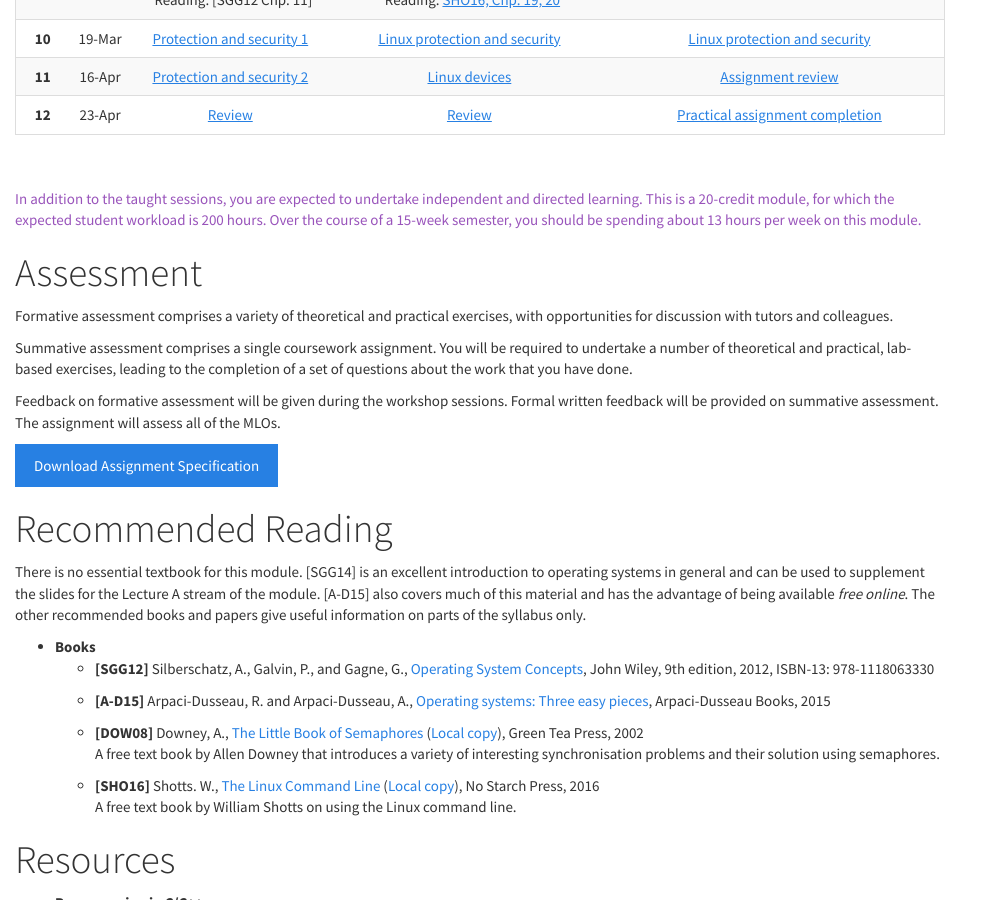
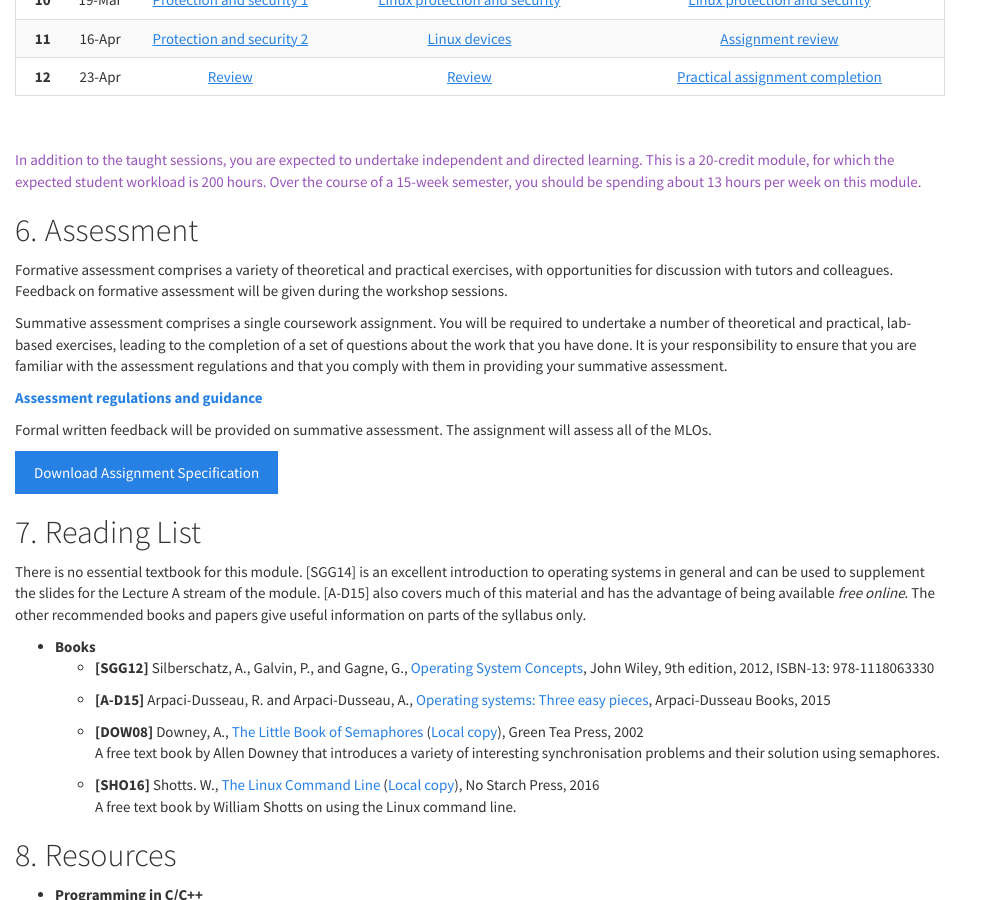
Before and after one commit to wkz20042008/kf4005, a Jekyll site: the page built from index.md, in a window 1280 px wide and 900 px high, scrolled down 2929 px. Shown: the whole window, without its empty margins (0-993 px from the left). Built offline with Jekyll 4.4.1, drawn with Linux system fonts in a browser that asks for light colours; nearby versions of some CDN libraries; some of the changed text lies outside the part shown.

Commit message:
Minor changes to index.md for VLE compliance

```diff
--- a/index.md
+++ b/index.md
@@ -2,7 +2,7 @@
 layout: default
 title: Home
 ---
-# Introduction
+## Introduction
 
 
 <p class="lead">
@@ -58,7 +58,7 @@ lab/seminar sessions every week. Refer to your personal timetable to identify
 the lab session that you should attend.
 </p>
 
-# Synopsis
+## Synopsis
 
 This module introduces you to the fundamentals of operating systems:
 processes/threads, communication, memory management, file systems, I/O,
@@ -114,24 +114,28 @@ which the expected student workload is 200 hours. Over the course of a
 this module.
 </p>
 
-# Assessment
+## Assessment
 
 Formative assessment comprises a variety of theoretical and practical exercises,
 with opportunities for discussion with tutors and colleagues.
+Feedback on formative assessment will be given during the workshop sessions.
 
 Summative assessment comprises a single coursework assignment. You will be
 required to undertake a number of theoretical and practical, lab-based
 exercises, leading to the completion of a set of questions about the work that
-you have done.
+you have done. It is your responsibility to ensure that you are familiar
+with the assessment regulations and that you comply with them in providing your
+summative assessment.
 
-Feedback on formative assessment will be given during the workshop sessions.
+[**Assessment regulations and guidance**](https://www.northumbria.ac.uk/about-us/university-services/academic-registry/quality-and-teaching-excellence/assessment/guidance-for-students/)
+
 Formal written feedback will be provided on summative assessment. The assignment
 will assess all of the MLOs.
 
 <a class="btn btn-large btn-primary" href="{{site.baseurl}}{{site.raurl}}/assgn.pdf"><i
 class="icon-upload-alt"></i>Download Assignment Specification</a>
 
-# Recommended Reading
+## Reading List
 
 There is no essential textbook for this module. [SGG14] is an excellent
 introduction to operating systems in general and can be used to supplement the
@@ -153,7 +157,7 @@ problems and their solution using semaphores.
 
   - **[SHO16]** Shotts. W., [The Linux Command Line](http://linuxcommand.org/tlcl.php) ([Local copy]({{site.baseurl}}{{site.raurl}}/TLCL.pdf)), No Starch Press, 2016 <br/> A free text book by William Shotts on using the Linux command line.
 
-# Resources
+## Resources
 
 * **Programming in C/C++**
   - **[KOC04]** Kochan, S., [Programming in C](http://www.amazon.co.uk/Programming-Developers-Library-Stephen-Kochan/dp/0672326663/ref=sr_1_5?ie=UTF8&amp;qid=1316089219&amp;sr=8-5), Sams, 2004 <br/>
```
Also changed, not shown: other parts of index.md (+4 -4 lines).
